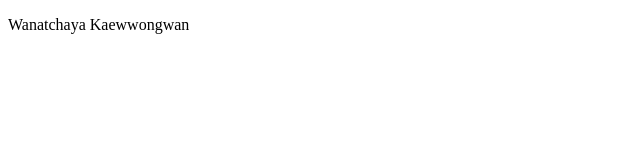
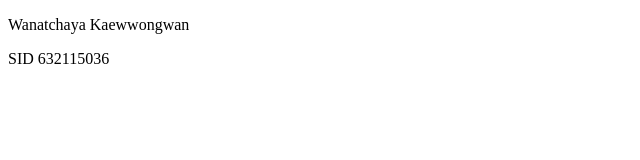
Before and after one commit to DaphnexxEli/SE234-Lab032, a plain HTML site: page profile.html in a window 1280 px wide. Shown: the whole page, without its empty margins (0-640 px from the left). Drawn offline with Linux system fonts and the light colour scheme.

Commit message:
update detail

```diff
--- a/profile.html
+++ b/profile.html
@@ -8,6 +8,7 @@
 </head>
 <body>
     <p>Wanatchaya Kaewwongwan</p>
+    <p>SID 632115036</p>
     <a href="index.html"></a>
 </body>
 </html>
```
